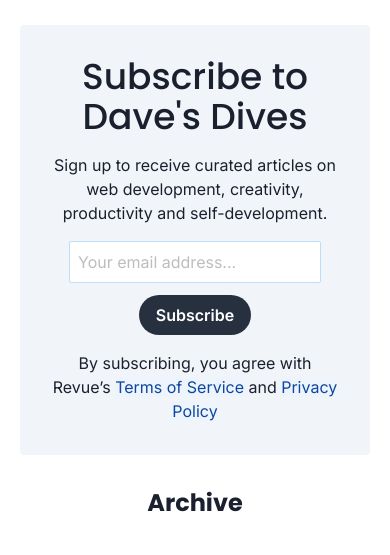
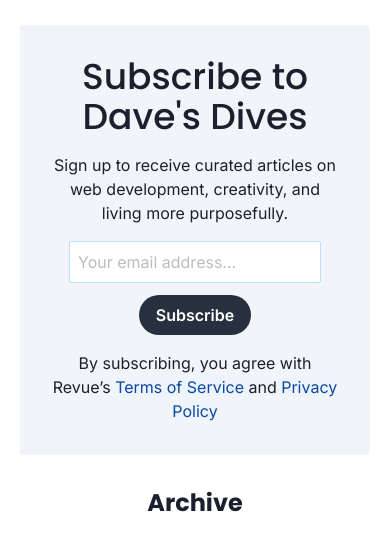
Before and after one commit to Neumand/david-neuman.com, an Astro site: page /newsletter in a window 390 px wide. Shown: the part 183-738 px from the top of the page. Built offline with nearby package versions, Linux system fonts and the light colour scheme; Astro itself is replaced by a stand-in of ours; no server answers.

Commit message:
Fix mobile images on Blog Edit Subscribe text

```diff
--- a/src/components/Newsletter/Subscribe.astro
+++ b/src/components/Newsletter/Subscribe.astro
@@ -9,8 +9,8 @@ const emailValidationPattern =
 >
   <header class='text-4xl font-header'>Subscribe to Dave's Dives</header>
   <span
-    >Sign up to receive curated articles on web development, creativity,
-    productivity and self-development.
+    >Sign up to receive curated articles on web development, creativity, and
+    living more purposefully.
   </span>
   <form
     action='https://www.getrevue.co/profile/davidmneuman/add_subscriber'
--- a/src/components/Posts.astro
+++ b/src/components/Posts.astro
@@ -26,7 +26,7 @@ const { posts } = Astro.props as PostsProps;
       <div class='mx-auto w-full overflow-hidden rounded-lg m-8 transition-all transform ease-in-out xl:max-h-xl md:hover:shadow-blue md:hover:scale-105 dark:hover:bg-gray-800 md:dark:hover:shadow-none'>
         <a href={`/blog/${frontmatter.slug}`}>
           <Image
-            class='cursor-pointer'
+            class='cursor-pointer w-full'
             format={'avif'}
             src={frontmatter.featureImage}
             width={1920}
```
